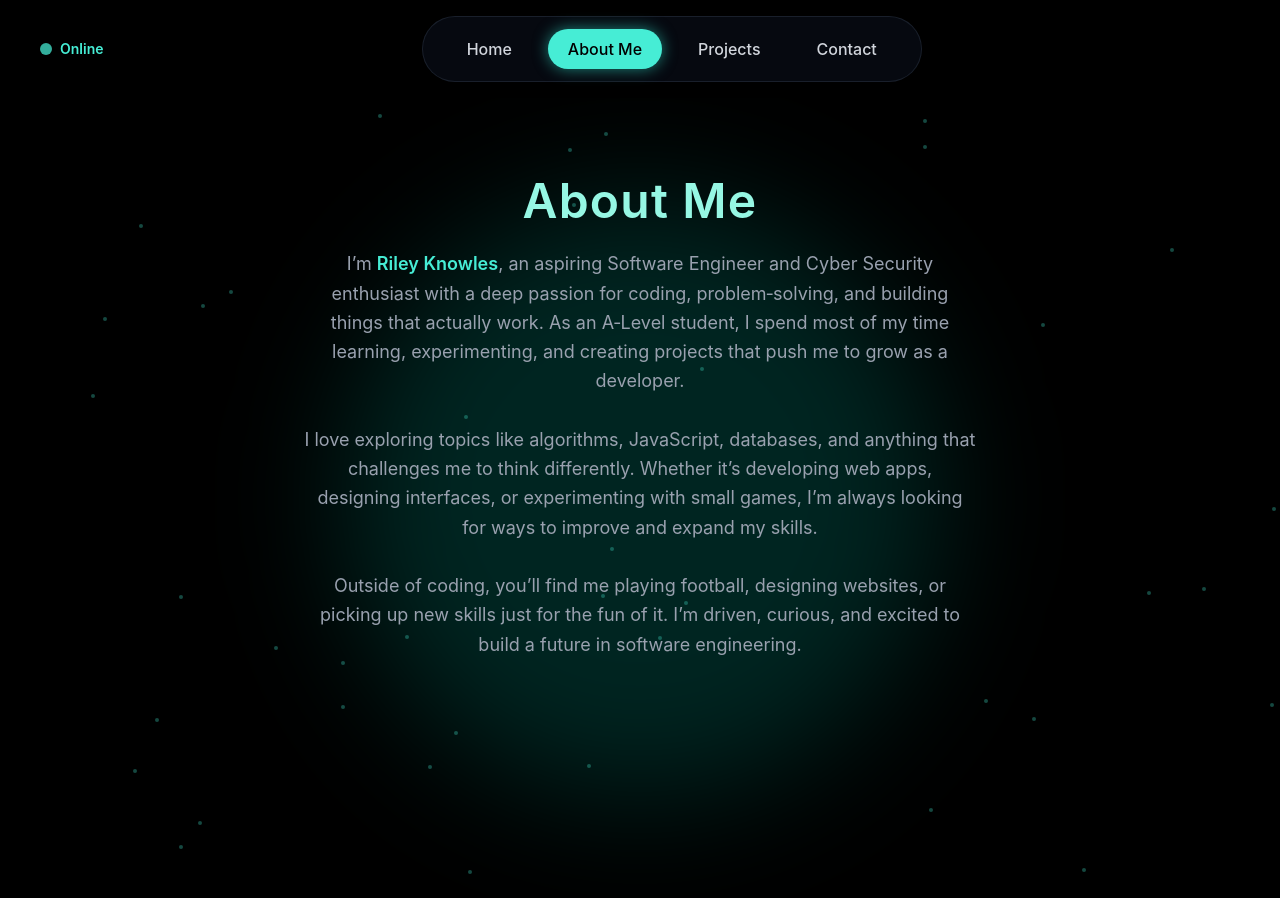
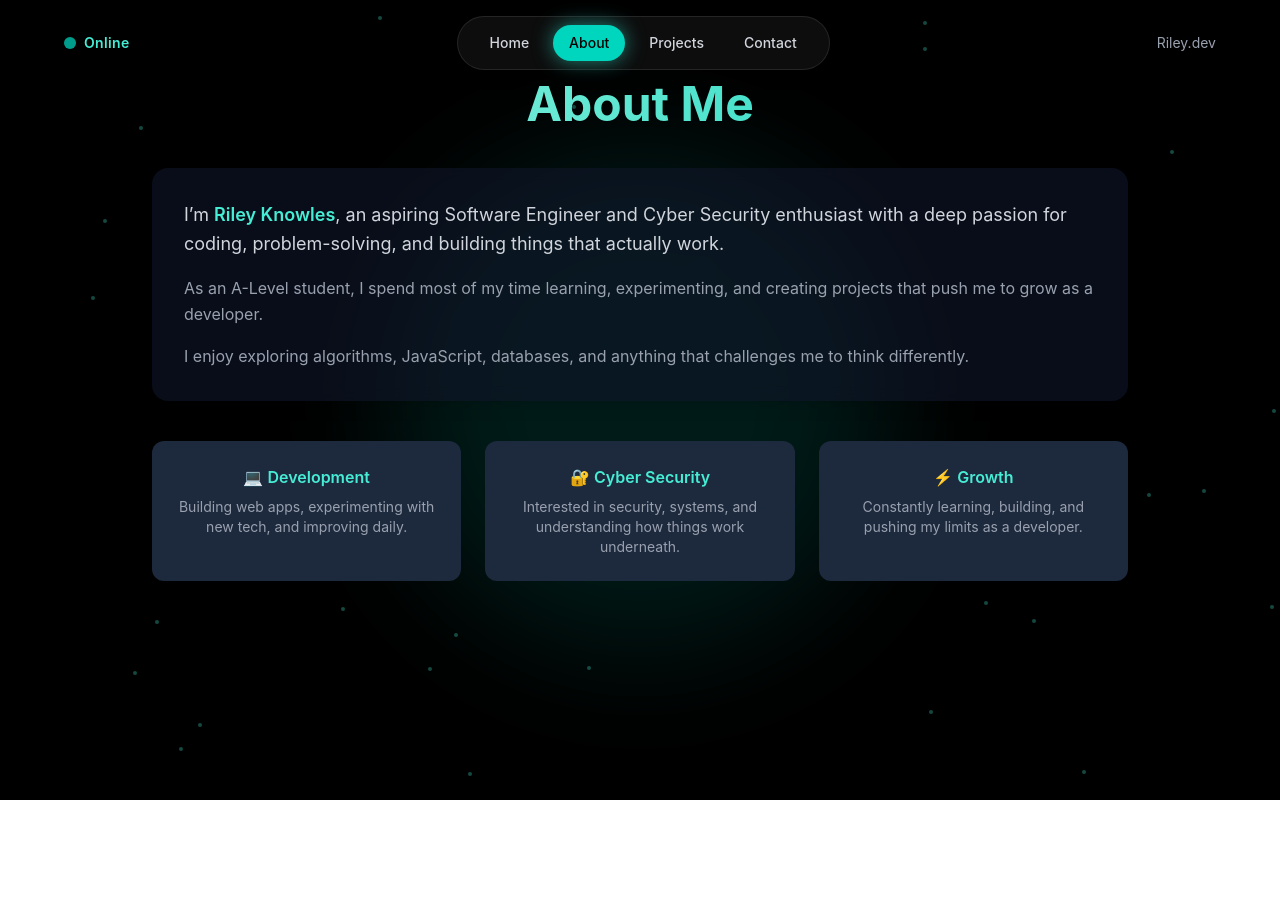
Before and after one commit to Riley36666/ActuallyPortfilio, a React (Vite) app in the folder frontend/: page /aboutme in a window 1280 px wide. After the commit the page ends 800 px from the top, so only its background shows below. Built offline with nearby package versions, Linux system fonts and the light colour scheme.

Commit message:
Added all the projects

```diff
--- a/frontend/src/components/Navbar.jsx
+++ b/frontend/src/components/Navbar.jsx
@@ -1,39 +1,62 @@
 import { Link, useLocation } from "react-router-dom";
+import { motion } from "framer-motion";
 
 export default function Navbar() {
   const { pathname } = useLocation();
 
-  const linkClasses = (path) =>
-    `px-5 py-2 rounded-full transition font-medium ${
-      pathname === path
-        ? "bg-teal-300 text-black shadow-[0_0_15px_rgba(45,212,191,0.6)]"
-        : "text-gray-300 hover:bg-teal-300 hover:text-black"
-    }`;
+  const links = [
+    { name: "Home", path: "/" },
+    { name: "About", path: "/aboutme" },
+    { name: "Projects", path: "/project" },
+    { name: "Contact", path: "/contact" },
+  ];
 
   return (
-    <nav className="flex items-center justify-between px-10 py-4 bg-black text-white">
-      {/* Left side indicator */}
-      <div className="flex items-center gap-2">
-        <span className="w-3 h-3 bg-teal-300 rounded-full animate-pulse"></span>
-        <p className="text-teal-300 text-sm font-semibold">Online</p>
-      </div>
+    <nav className="fixed top-0 left-0 w-full z-50 px-6 py-4">
+      <div className="flex items-center justify-between max-w-6xl mx-auto">
 
-      {/* Rounded nav container */}
-      <div className="flex gap-4 bg-gray-900/40 px-6 py-3 rounded-full border border-gray-700/40 backdrop-blur-md">
-        <Link to="/" className={linkClasses("/")}>
-          Home
-        </Link>
-        <Link to="/AboutMe" className={linkClasses("/aboutme")}>
-        About Me</Link>
-        <Link to="/project" className={linkClasses("/project")}>
-          Projects
-        </Link>
-        <Link to="/contact" className={linkClasses("/contact")}>
-        Contact</Link>
-      </div>
+        {/* Left */}
+        <div className="flex items-center gap-2">
+          <span className="w-3 h-3 bg-teal-400 rounded-full animate-pulse"></span>
+          <p className="text-teal-300 text-sm font-semibold tracking-wide">
+            Online
+          </p>
+        </div>
 
-      {/* Right side visitor indicator */}
-      <div className="text-gray-300 text-sm">
+        {/* Center nav */}
+        <div className="relative flex gap-2 bg-white/5 px-4 py-2 rounded-full border border-white/10 backdrop-blur-xl shadow-lg">
+
+          {links.map((link) => {
+            const isActive = pathname === link.path;
+
+            return (
+              <Link
+                key={link.path}
+                to={link.path}
+                className="relative px-4 py-2 text-sm font-medium text-gray-300 hover:text-white transition"
+              >
+                {/* Active pill */}
+                {isActive && (
+                  <motion.div
+                    layoutId="nav-pill"
+                    className="absolute inset-0 bg-teal-400 rounded-full -z-10 shadow-[0_0_20px_rgba(45,212,191,0.6)]"
+                    transition={{ type: "spring", stiffness: 300, damping: 25 }}
+                  />
+                )}
+
+                {/* Text */}
+                <span className={isActive ? "text-black" : ""}>
+                  {link.name}
+                </span>
+              </Link>
+            );
+          })}
+        </div>
+
+        {/* Right */}
+        <div className="hidden md:block text-gray-400 text-sm">
+          Riley.dev
+        </div>
 
       </div>
     </nav>
--- a/frontend/src/pages/AboutMe.jsx
+++ b/frontend/src/pages/AboutMe.jsx
@@ -8,53 +8,12 @@ export default function About() {
     </div>
   );
 }
-
-function AboutSection() {
-  return (
-    <div className="flex flex-col items-center justify-center text-center h-[80vh] relative z-10 px-6">
-
-      <motion.h2
-        initial={{ opacity: 0, y: 10 }}
-        animate={{ opacity: 1, y: 0 }}
-        transition={{ delay: 0.2 }}
-        className="text-4xl md:text-5xl font-semibold text-teal-200 tracking-wide"
-      >
-        About Me
-      </motion.h2>
-
-      <motion.p
-        initial={{ opacity: 0 }}
-        animate={{ opacity: 1 }}
-        transition={{ delay: 0.4 }}
-        className="mt-6 text-gray-400 text-lg max-w-2xl leading-relaxed"
-      >
-        I’m <span className="text-teal-300 font-semibold">Riley Knowles</span>,
-        an aspiring Software Engineer and Cyber Security enthusiast with a deep passion
-        for coding, problem‑solving, and building things that actually work.
-        As an A‑Level student, I spend most of my time learning, experimenting, and
-        creating projects that push me to grow as a developer.
-        <br /><br />
-        I love exploring topics like algorithms, JavaScript, databases, and anything
-        that challenges me to think differently. Whether it’s developing web apps,
-        designing interfaces, or experimenting with small games, I’m always looking
-        for ways to improve and expand my skills.
-        <br /><br />
-        Outside of coding, you’ll find me playing football, designing websites, or
-        picking up new skills just for the fun of it. I’m driven, curious, and excited
-        to build a future in software engineering.
-      </motion.p>
-
-    </div>
-  );
-}
-
 function Background() {
   return (
     <div className="absolute inset-0 z-0">
-      <div className="absolute w-150 h-150 bg-teal-500/20 blur-3xl rounded-full
-                      top-1/2 left-1/2 -translate-x-1/2 -translate-y-1/2" />
+      <div className="absolute w-[500px] h-[500px] bg-teal-500/20 blur-3xl rounded-full
+                      top-1/2 left-1/2 -translate-x-1/2 -translate-y-1/2 animate-pulse" />
 
-      {/* particles */}
       <div className="absolute inset-0 opacity-30">
         {Array.from({ length: 40 }).map((_, i) => (
           <span
@@ -70,3 +29,72 @@ function Background() {
     </div>
   );
 }
+
+function AboutSection() {
+  return (
+    <div className="relative z-10 px-6 py-20 max-w-5xl mx-auto">
+
+      <motion.h2
+        initial={{ opacity: 0, y: 10 }}
+        animate={{ opacity: 1, y: 0 }}
+        transition={{ delay: 0.2 }}
+        className="text-4xl md:text-5xl font-bold text-center bg-gradient-to-r from-teal-200 to-teal-400 text-transparent bg-clip-text"
+      >
+        About Me
+      </motion.h2>
+
+      {/* Main card */}
+      <motion.div
+        initial={{ opacity: 0, y: 20 }}
+        animate={{ opacity: 1, y: 0 }}
+        transition={{ delay: 0.4 }}
+        className="mt-10 bg-slate-900/60 backdrop-blur rounded-2xl p-8 shadow-lg"
+      >
+        <p className="text-gray-300 leading-relaxed text-lg">
+          I’m <span className="text-teal-300 font-semibold">Riley Knowles</span>,
+          an aspiring Software Engineer and Cyber Security enthusiast with a deep passion
+          for coding, problem-solving, and building things that actually work.
+        </p>
+
+        <p className="mt-4 text-gray-400 leading-relaxed">
+          As an A-Level student, I spend most of my time learning, experimenting, and
+          creating projects that push me to grow as a developer.
+        </p>
+
+        <p className="mt-4 text-gray-400 leading-relaxed">
+          I enjoy exploring algorithms, JavaScript, databases, and anything that
+          challenges me to think differently.
+        </p>
+      </motion.div>
+
+      {/* Highlights */}
+      <motion.div
+        initial={{ opacity: 0 }}
+        animate={{ opacity: 1 }}
+        transition={{ delay: 0.6 }}
+        className="grid md:grid-cols-3 gap-6 mt-10"
+      >
+        <div className="bg-slate-800 rounded-xl p-6 text-center hover:scale-105 transition">
+          <h3 className="text-teal-300 font-semibold">💻 Development</h3>
+          <p className="text-gray-400 mt-2 text-sm">
+            Building web apps, experimenting with new tech, and improving daily.
+          </p>
+        </div>
+
+        <div className="bg-slate-800 rounded-xl p-6 text-center hover:scale-105 transition">
+          <h3 className="text-teal-300 font-semibold">🔐 Cyber Security</h3>
+          <p className="text-gray-400 mt-2 text-sm">
+            Interested in security, systems, and understanding how things work underneath.
+          </p>
+        </div>
+
+        <div className="bg-slate-800 rounded-xl p-6 text-center hover:scale-105 transition">
+          <h3 className="text-teal-300 font-semibold">⚡ Growth</h3>
+          <p className="text-gray-400 mt-2 text-sm">
+            Constantly learning, building, and pushing my limits as a developer.
+          </p>
+        </div>
+      </motion.div>
+    </div>
+  );
+}
--- a/frontend/src/pages/Projects.jsx
+++ b/frontend/src/pages/Projects.jsx
@@ -1,60 +1,127 @@
 import { motion } from "framer-motion";
-import "./Project.css";
 
-export default function Project() {
+export default function Projects() {
+  const repos = [
+    {
+      name: "MyOwnPassManager",
+      lang: "Python",
+      desc: "Custom password manager built from scratch.",
+      link: "https://github.com/Riley36666/MyOwnPassManager"
+    },
+    {
+      name: "ActuallyPortfolio",
+      lang: "JavaScript",
+      desc: "My personal portfolio website.",
+      link: "https://github.com/Riley36666/ActuallyPortfolio"
+    },
+    {
+      name: "PasswordManagerWebintegration",
+      lang: "TypeScript",
+      desc: "Web integration for password manager.",
+      link: "https://github.com/Riley36666/PasswordManagerWebintegration"
+    },
+    {
+      name: "JavaGame",
+      lang: "Java",
+      desc: "Game built using Java fundamentals.",
+      link: "https://github.com/Riley36666/JavaGame"
+    },
+    {
+      name: "Sideproject",
+      lang: "JavaScript",
+      desc: "Experimental full-stack side project.",
+      link: "https://github.com/Riley36666/Sideproject"
+    },
+    {
+      name: "ImposterRemake",
+      lang: "TypeScript",
+      desc: "Among Us-style remake project.",
+      link: "https://github.com/Riley36666/ImposterRemake"
+    }
+  ];
+
   return (
     <div className="relative min-h-screen bg-black text-white overflow-hidden">
       <Background />
 
-      <div className="flex flex-col items-center justify-center pt-20 relative z-10">
+      <div className="relative z-10 px-6 pt-32 max-w-6xl mx-auto">
+
+        {/* Title */}
         <motion.h1
           initial={{ opacity: 0, y: -20 }}
           animate={{ opacity: 1, y: 0 }}
-          className="text-5xl font-bold text-teal-300 mb-10"
+          className="text-5xl md:text-6xl font-bold text-center bg-gradient-to-r from-teal-200 to-teal-400 text-transparent bg-clip-text"
         >
-          Projects
+          My Projects
         </motion.h1>
 
-        <div className="flex flex-col gap-6 w-full max-w-xl">
-          <ProjectCard
-            title="Password Manager"
-            link="https://github.com/Riley36666/MyOwnPassManager"
-          />
+        <motion.p
+          initial={{ opacity: 0 }}
+          animate={{ opacity: 1 }}
+          transition={{ delay: 0.2 }}
+          className="text-gray-400 text-center mt-6 max-w-2xl mx-auto"
+        >
+          A collection of projects I’ve built while learning and experimenting
+          with different technologies.
+        </motion.p>
 
-          <ProjectCard
-            title="Project 2 (WIP)"
-            link="#"
-          />
-        </div>
+        {/* Grid */}
+        <motion.div
+          initial="hidden"
+          animate="show"
+          variants={{
+            hidden: {},
+            show: {
+              transition: {
+                staggerChildren: 0.1
+              }
+            }
+          }}
+          className="grid md:grid-cols-2 lg:grid-cols-3 gap-6 mt-16"
+        >
+          {repos.map((repo) => (
+            <motion.a
+              key={repo.name}
+              href={repo.link}
+              target="_blank"
+              rel="noopener noreferrer"
+              variants={{
+                hidden: { opacity: 0, y: 20 },
+                show: { opacity: 1, y: 0 }
+              }}
+              whileHover={{ scale: 1.04 }}
+              className="group bg-slate-900/60 border border-white/10 rounded-2xl p-6 backdrop-blur-xl
+              hover:border-teal-300/40 hover:shadow-[0_0_25px_rgba(45,212,191,0.2)] transition"
+            >
+              {/* Title */}
+              <h3 className="text-lg font-semibold group-hover:text-teal-300 transition">
+                {repo.name}
+              </h3>
+
+              {/* Description */}
+              <p className="text-gray-400 text-sm mt-3 leading-relaxed">
+                {repo.desc}
+              </p>
+
+              {/* Language */}
+              <div className="flex items-center gap-2 mt-4 text-sm text-gray-400">
+                <span className="w-2 h-2 rounded-full bg-teal-400"></span>
+                {repo.lang}
+              </div>
+            </motion.a>
+          ))}
+        </motion.div>
+
       </div>
     </div>
   );
 }
 
-function ProjectCard({ title, link }) {
-  return (
-    <motion.a
-      href={link}
-      target="_blank"
-      rel="noopener noreferrer"
-      initial={{ opacity: 0, y: 20 }}
-      animate={{ opacity: 1, y: 0 }}
-      whileHover={{ scale: 1.03 }}
-      className="block bg-gray-900/40 border border-teal-300/40 p-6 rounded-xl
-                 hover:border-teal-300 hover:bg-gray-900/60 transition"
-    >
-      <h2 className="text-xl font-semibold text-teal-200">{title}</h2>
-    </motion.a>
-  );
-}
-
-
-
 function Background() {
   return (
     <div className="absolute inset-0 z-0">
-      <div className="absolute w-[600px] h-[600px] bg-teal-500/20 blur-3xl rounded-full
-                      top-1/2 left-1/2 -translate-x-1/2 -translate-y-1/2" />
+      <div className="absolute w-[500px] h-[500px] bg-teal-500/20 blur-3xl rounded-full
+                      top-1/2 left-1/2 -translate-x-1/2 -translate-y-1/2 animate-pulse" />
 
       <div className="absolute inset-0 opacity-30">
         {Array.from({ length: 40 }).map((_, i) => (
```
Also changed, not shown: frontend/src/pages/Home.jsx (+16 -11 lines), 5 other files (tests, documents, lock files or other folders).
